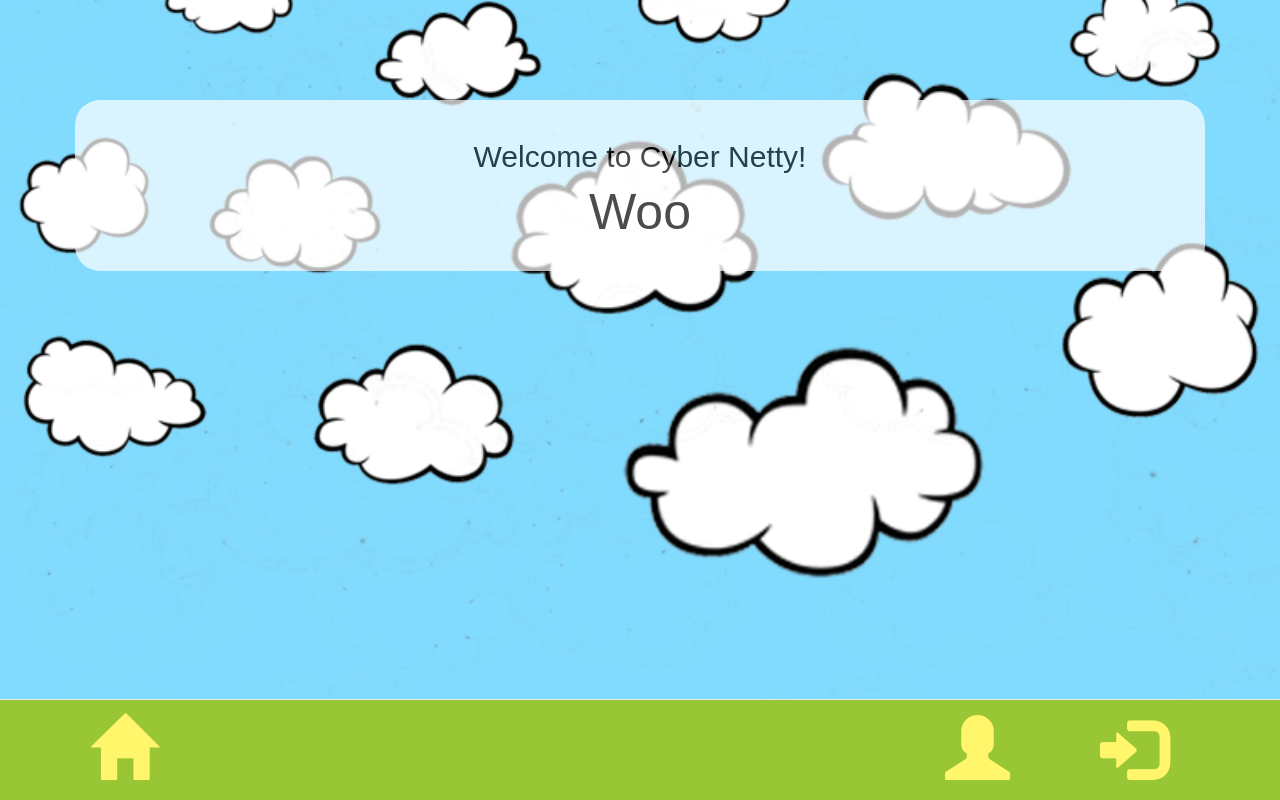
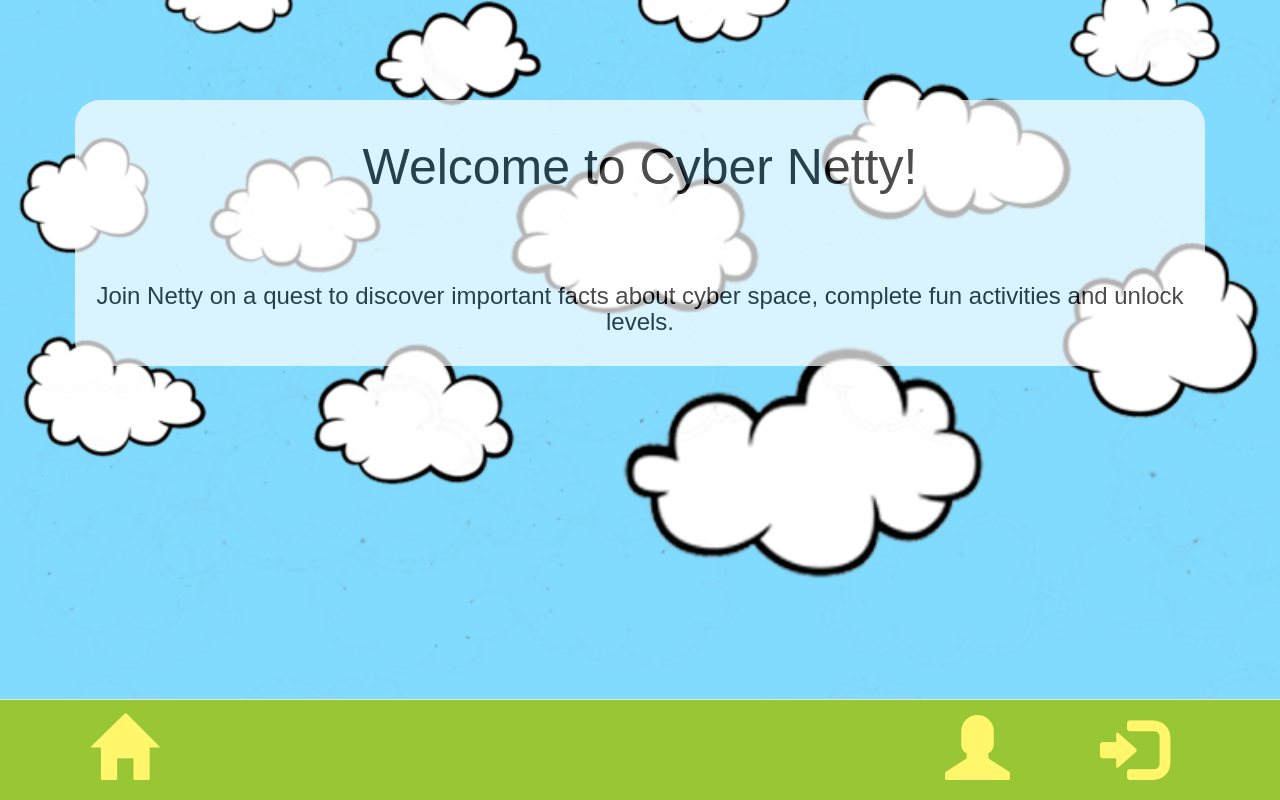
Before and after one commit to jgheraghty/Cyber-Netty, a plain HTML site: page index.html in a window 1280 px wide. Drawn offline with nearby package versions, Linux system fonts and the light colour scheme; no server answers; files whose address does not match are found by name.

Commit message:
Home design and some wording

```diff
--- a/index.html
+++ b/index.html
@@ -1,5 +1,6 @@
 <!DOCTYPE html>
 <html>
+
 <head>
     <title></title>
     <link rel="stylesheet" href="https://maxcdn.bootstrapcdn.com/bootstrap/3.3.7/css/bootstrap.min.css">
@@ -36,6 +37,7 @@
         </ul>
     </div>
 </nav>
+
 <body>
     <div class="row">
         <!--<div class="col-sm-4">
@@ -43,8 +45,15 @@
         </div>-->
         <div class="col-sm-12">
             <div class="info-about">
-                <h2>Welcome to Cyber Netty!</h2>
-                <p>Woo</p></div>
+                <div>
+                    <h1>Welcome to Cyber Netty!</h1>
+                </div>
+                <br/>
+                <div>
+                    <h3>Join Netty on a quest to discover important facts about cyber space, complete fun activities and unlock levels.</h3>
+                    <p></p>
+                </div>
+            </div>
         </div>
     </div>
     <!--<div class="row">
```
